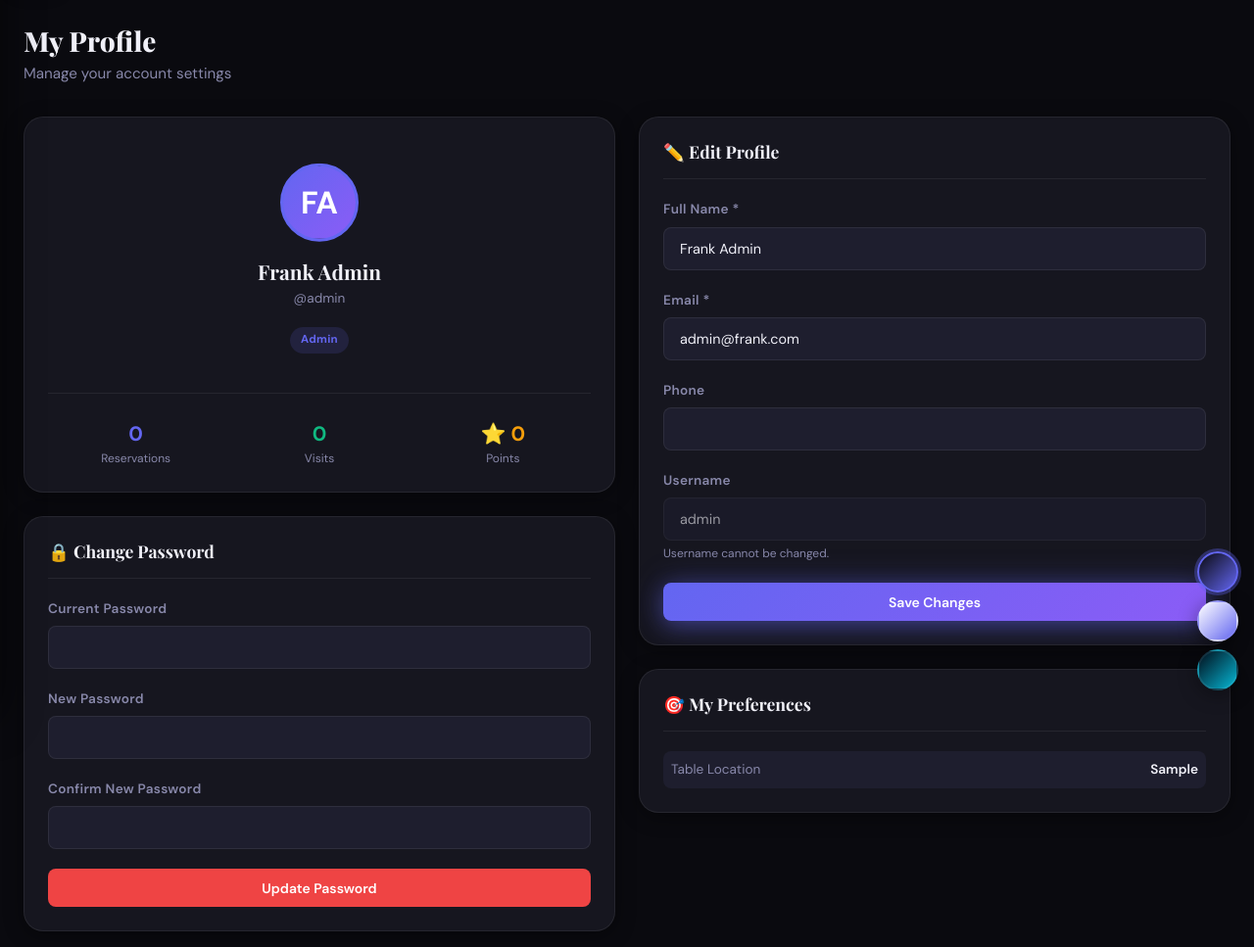
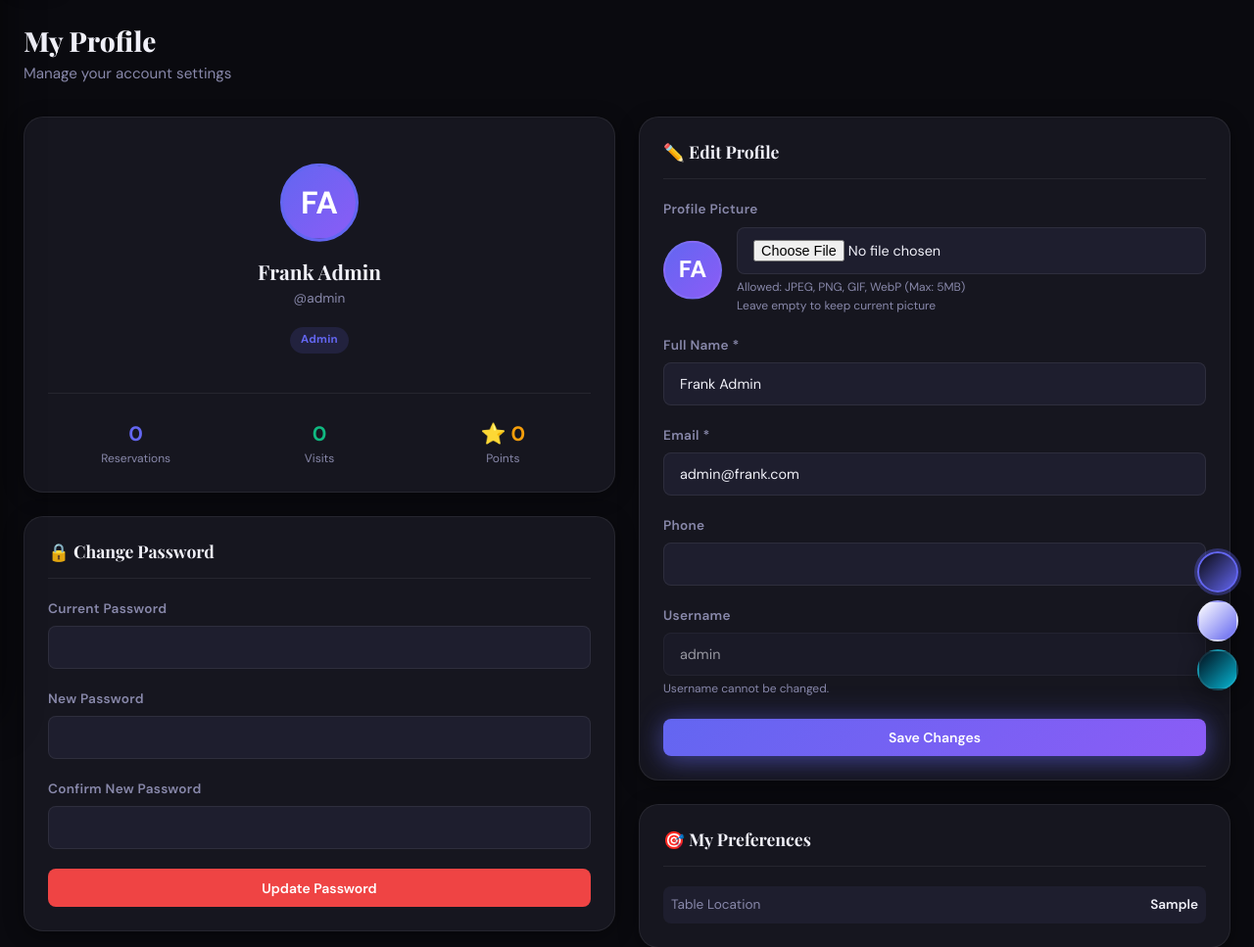
Before and after one commit to stem402756622/Frankrestosystem, a PHP site: page /profile.php in a window 1280 px wide. Shown: the part 79-1046 px from the top of the page at 98% size. Run offline with PHP 8.4, Linux system fonts and the light colour scheme; a user stored in the database is signed in; data comes from the database, SQL or seed files in the repository; tables that the repository leaves empty hold one stand-in row (values such as "Sample post").

Commit message:
Add files via upload

```diff
--- a/frank-restaurant1/profile.php
+++ b/frank-restaurant1/profile.php
@@ -4,6 +4,20 @@ $pageSubtitle = 'Account settings';
 require_once 'includes/header.php';
 
 $user = db()->fetchOne("SELECT * FROM users WHERE user_id=?", [$user_id]);
+
+// Check if profile_picture column exists, create if not
+try {
+    $column_check = db()->fetchOne("SHOW COLUMNS FROM users LIKE 'profile_picture'");
+    if (!$column_check) {
+        db()->execute("ALTER TABLE users ADD COLUMN profile_picture VARCHAR(255) NULL AFTER email");
+        // Refresh user data after adding column
+        $user = db()->fetchOne("SELECT * FROM users WHERE user_id=?", [$user_id]);
+    }
+} catch (Exception $e) {
+    // Column check failed, continue without profile picture functionality
+    error_log("Profile picture column check failed: " . $e->getMessage());
+}
+
 $prefs = db()->fetchAll("SELECT * FROM customer_preferences WHERE user_id=?", [$user_id]);
 
 $error = $success_msg = '';
@@ -19,7 +33,60 @@ if ($_SERVER['REQUEST_METHOD'] === 'POST') {
         if (!$full_name || !$email) {
             $error = 'Name and email are required.';
         } else {
-            db()->execute("UPDATE users SET full_name=?, phone=?, email=? WHERE user_id=?", [$full_name, $phone, $email, $user_id]);
+            // Handle profile picture upload
+            $profile_picture = $user['profile_picture'] ?? null;
+            if (isset($_FILES['profile_picture']) && $_FILES['profile_picture']['error'] === UPLOAD_ERR_OK) {
+                $file = $_FILES['profile_picture'];
+                $allowed_types = ['image/jpeg', 'image/png', 'image/gif', 'image/webp'];
+                $max_size = 5 * 1024 * 1024; // 5MB
+
+                if (!in_array($file['type'], $allowed_types)) {
+                    $error = 'Only JPEG, PNG, GIF, and WebP images are allowed.';
+                } elseif ($file['size'] > $max_size) {
+                    $error = 'Profile picture must be less than 5MB.';
+                } else {
+                    // Create uploads directory if it doesn't exist
+                    $upload_dir = 'uploads/profile_pictures/';
+                    if (!is_dir($upload_dir)) {
+                        mkdir($upload_dir, 0755, true);
+                    }
+
+                    // Generate unique filename
+                    $extension = pathinfo($file['name'], PATHINFO_EXTENSION);
+                    $filename = 'profile_' . $user_id . '_' . time() . '.' . $extension;
+                    $upload_path = $upload_dir . $filename;
+
+                    // Move uploaded file
+                    if (move_uploaded_file($file['tmp_name'], $upload_path)) {
+                        // Delete old profile picture if exists
+                        if ($user['profile_picture'] && file_exists($upload_dir . $user['profile_picture'])) {
+                            unlink($upload_dir . $user['profile_picture']);
+                        }
+
+                        $profile_picture = $filename;
+                    } else {
+                        $error = 'Failed to upload profile picture.';
+                    }
+                }
+            }
+
+            // Update profile with or without profile picture
+            try {
+                // Check if profile_picture column exists
+                $column_check = db()->fetchOne("SHOW COLUMNS FROM users LIKE 'profile_picture'");
+                if ($column_check) {
+                    db()->execute("UPDATE users SET full_name=?, phone=?, email=?, profile_picture=? WHERE user_id=?",
+                                [$full_name, $phone, $email, $profile_picture, $user_id]);
+                } else {
+                    db()->execute("UPDATE users SET full_name=?, phone=?, email=? WHERE user_id=?",
+                                [$full_name, $phone, $email, $user_id]);
+                }
+            } catch (Exception $e) {
+                // Fallback update without profile picture
+                db()->execute("UPDATE users SET full_name=?, phone=?, email=? WHERE user_id=?",
+                            [$full_name, $phone, $email, $user_id]);
+            }
+
             $_SESSION['full_name'] = $full_name;
             redirect('profile.php', 'Profile updated successfully!', 'success');
         }
@@ -65,9 +132,15 @@ $doneCount = db()->fetchOne("SELECT COUNT(*) as cnt FROM reservations WHERE user
     <div>
         <div class="card animate-in mb-3">
             <div style="text-align:center;padding:1.5rem 0 1rem;">
-                <div class="user-avatar float" style="width:80px;height:80px;font-size:2rem;margin:0 auto 1rem;border-radius:50%;border:3px solid var(--accent-primary);">
-                    <?= $initials ?>
-                </div>
+                <?php if ($user['profile_picture']): ?>
+                    <img src="uploads/profile_pictures/<?= htmlspecialchars($user['profile_picture']) ?>"
+                         alt="Profile Picture"
+                         style="width:80px;height:80px;border-radius:50%;border:3px solid var(--accent-primary);object-fit:cover;margin:0 auto 1rem;display:block;">
+                <?php else: ?>
+                    <div class="user-avatar float" style="width:80px;height:80px;font-size:2rem;margin:0 auto 1rem;border-radius:50%;border:3px solid var(--accent-primary);">
+                        <?= $initials ?>
+                    </div>
+                <?php endif; ?>
                 <h3 style="font-size:1.3rem;margin-bottom:0.25rem;"><?= htmlspecialchars($user['full_name']) ?></h3>
                 <div class="text-muted text-sm">@<?= htmlspecialchars($user['username']) ?></div>
                 <div class="mt-2">
@@ -122,8 +195,32 @@ $doneCount = db()->fetchOne("SELECT COUNT(*) as cnt FROM reservations WHERE user
             <div class="card-header">
                 <h3 class="card-title">✏️ Edit Profile</h3>
             </div>
-            <form method="POST">
+            <form method="POST" enctype="multipart/form-data">
                 <input type="hidden" name="action" value="update_profile">
+
+                <!-- Profile Picture Upload -->
+                <div class="form-group">
+                    <label>Profile Picture</label>
+                    <div style="display: flex; align-items: center; gap: 15px;">
+                        <?php if ($user['profile_picture']): ?>
+                            <img src="uploads/profile_pictures/<?= htmlspecialchars($user['profile_picture']) ?>"
+                                 alt="Current Profile Picture"
+                                 style="width:60px;height:60px;border-radius:50%;object-fit:cover;border:2px solid var(--border-color);">
+                        <?php else: ?>
+                            <div class="user-avatar float" style="width:60px;height:60px;font-size:1.5rem;border-radius:50%;border:2px solid var(--border-color);">
+                                <?= $initials ?>
+                            </div>
+                        <?php endif; ?>
+                        <div style="flex: 1;">
+                            <input type="file" name="profile_picture" class="form-control" accept="image/jpeg,image/png,image/gif,image/webp">
+                            <div class="text-xs text-muted mt-1">
+                                Allowed: JPEG, PNG, GIF, WebP (Max: 5MB)<br>
+                                Leave empty to keep current picture
+                            </div>
+                        </div>
+                    </div>
+                </div>
+
                 <div class="form-group">
                     <label>Full Name *</label>
                     <input type="text" name="full_name" class="form-control" value="<?= htmlspecialchars($user['full_name']) ?>" required>
```
Also changed, not shown: frank-restaurant1/uploads/profile_pictures/profile_8_1774342038.jpg (added), frank-restaurant1/uploads/profile_pictures/profile_8_1774342097.jpg (added).
